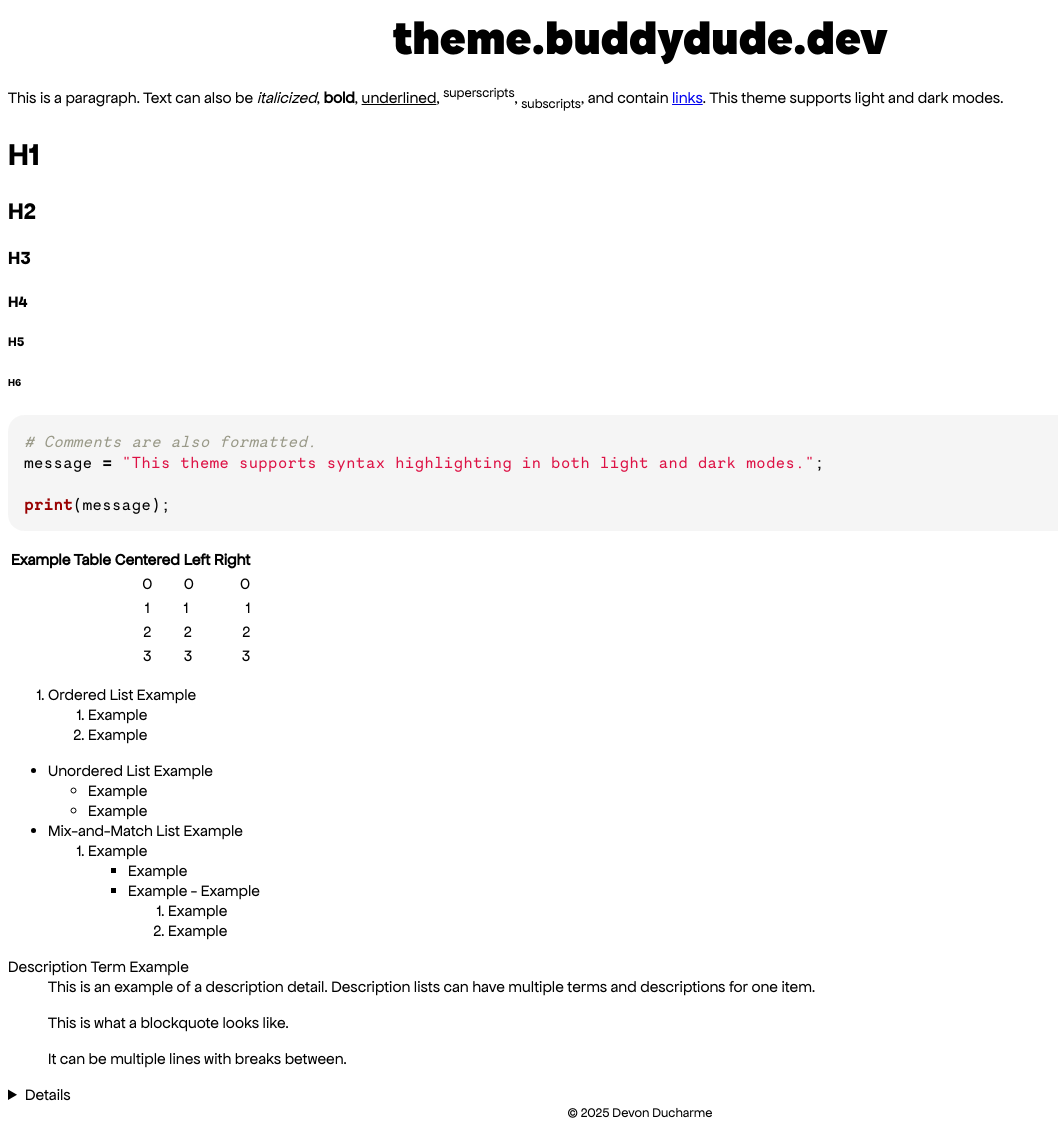
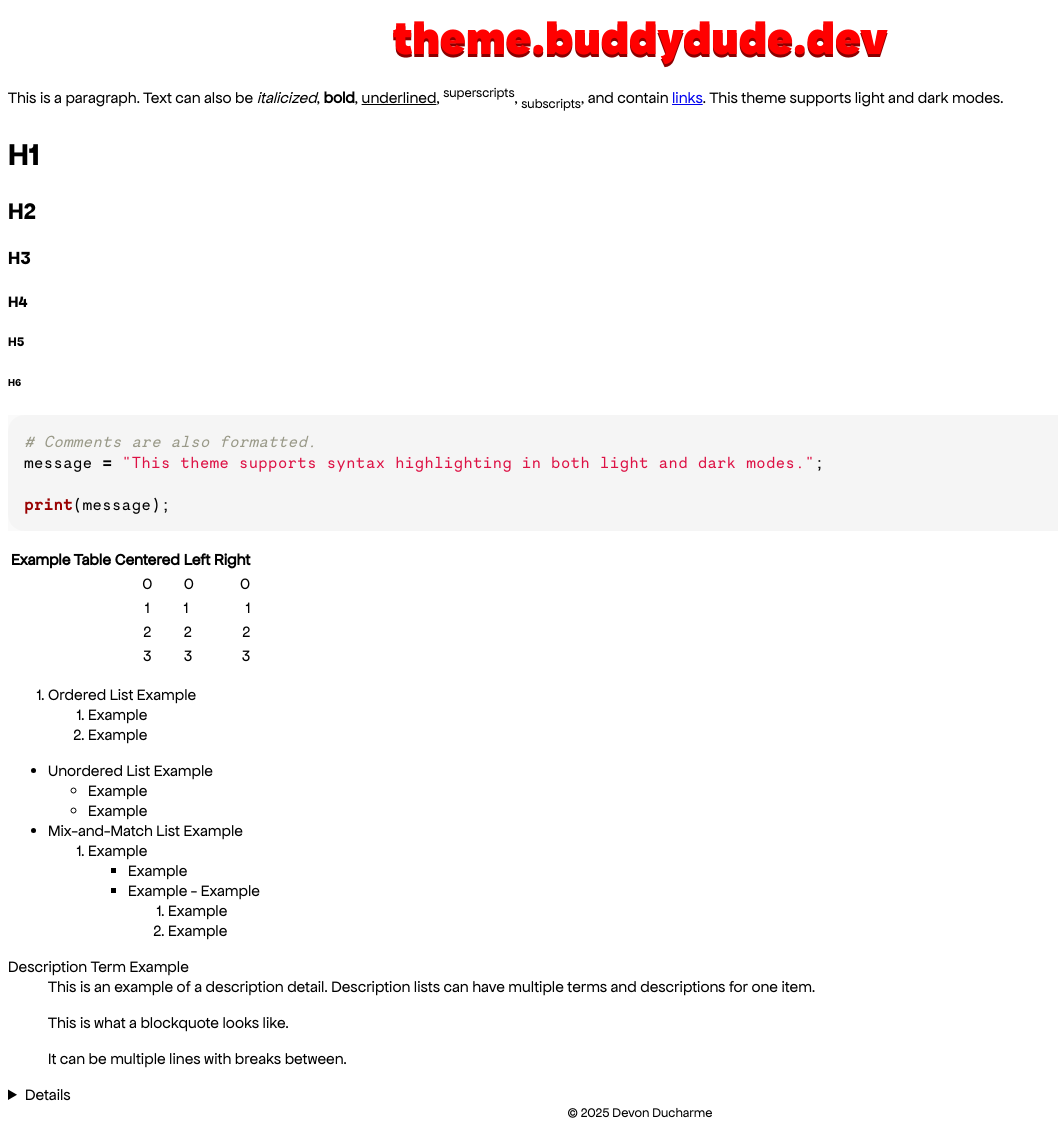
Before and after one commit to buddydudedev/theme.buddydude.dev, a Jekyll site: the page built from index.md, in a window 1280 px wide. Shown: the whole page, without its empty margins (0-1058 px from the left). Built offline with Jekyll 4.4.1, drawn with Linux system fonts in a browser that asks for light colours.

Commit message:
Animated title

```diff
--- /dev/null
+++ b/_sass/animations.scss
@@ -0,0 +1,22 @@
+@keyframes colorize-title {
+    0%, 100% {
+        color: red;
+        text-shadow: 0 calc(var(--shadow-length) / 1.5) darkred;
+    }
+    20% {
+        color: orange;
+        text-shadow: 0 calc(var(--shadow-length) / 1.5) darkorange;
+    }
+    40% {
+        color: green;
+        text-shadow: 0 calc(var(--shadow-length) / 1.5) darkgreen;
+    }
+    60% {
+        color: blue;
+        text-shadow: 0 calc(var(--shadow-length) / 1.5) darkblue;
+    }
+    80% {
+        color: violet;
+        text-shadow: 0 calc(var(--shadow-length) / 1.5) darkviolet;
+    }
+}
--- a/_sass/default.scss
+++ b/_sass/default.scss
@@ -1,6 +1,7 @@
 :root {
     font-family: 'Apfel Grotezk Regular';
     color-scheme: light dark;
+    --shadow-length: .25rem;
 }
 
 header,
@@ -32,6 +33,12 @@ header {
     span {
         font-family: 'Apfel Grotezk Satt';
         font-size: 3rem;
+        color: red;
+        text-shadow: 0 calc(var(--shadow-length) / 1.5) darkred;
+        animation-name: colorize-logo;
+        animation-duration: 10s;
+        animation-timing-function: linear;
+        animation-iteration-count: infinite;
     }
 }
 
@@ -233,9 +240,12 @@ header {
 
 .highlight {
   background-color: rgba(0, 0, 0, .02);
-  border-radius: 1rem;
 }
 
 pre.highlight {
     padding: 1rem;
 }
+
+div.highlight {
+    border-radius: 1rem;
+}
--- a/assets/theme.buddydude.dev.scss
+++ b/assets/theme.buddydude.dev.scss
@@ -1,5 +1,6 @@
 ---
 ---
 @import "fonts";
+@import "animations";
 @import "default";
 @import "dark";
```
